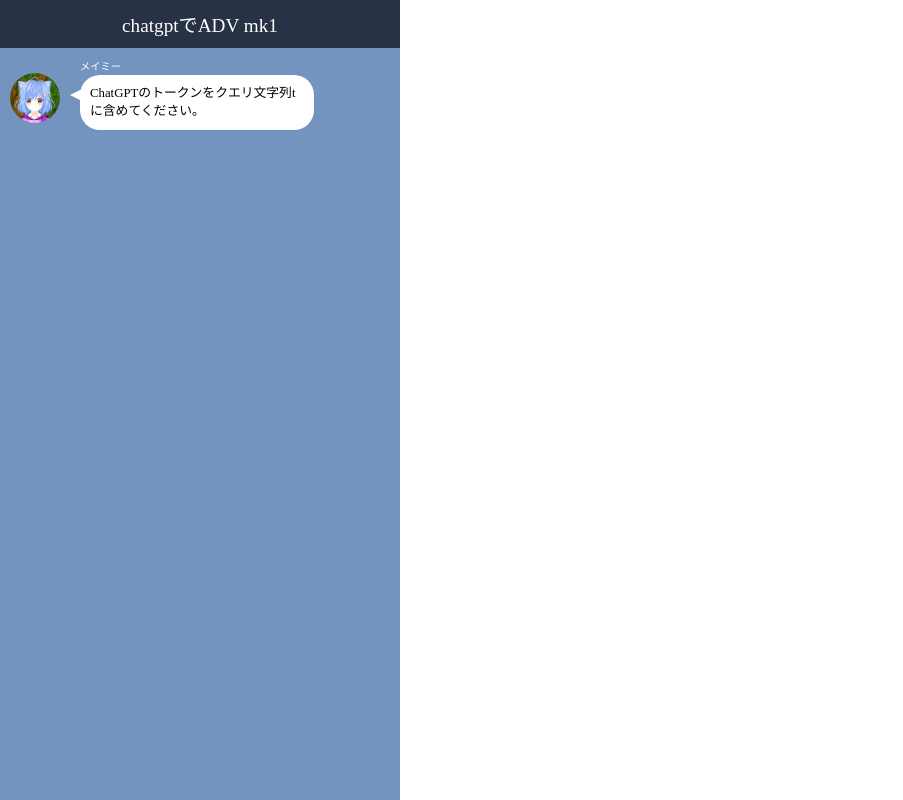
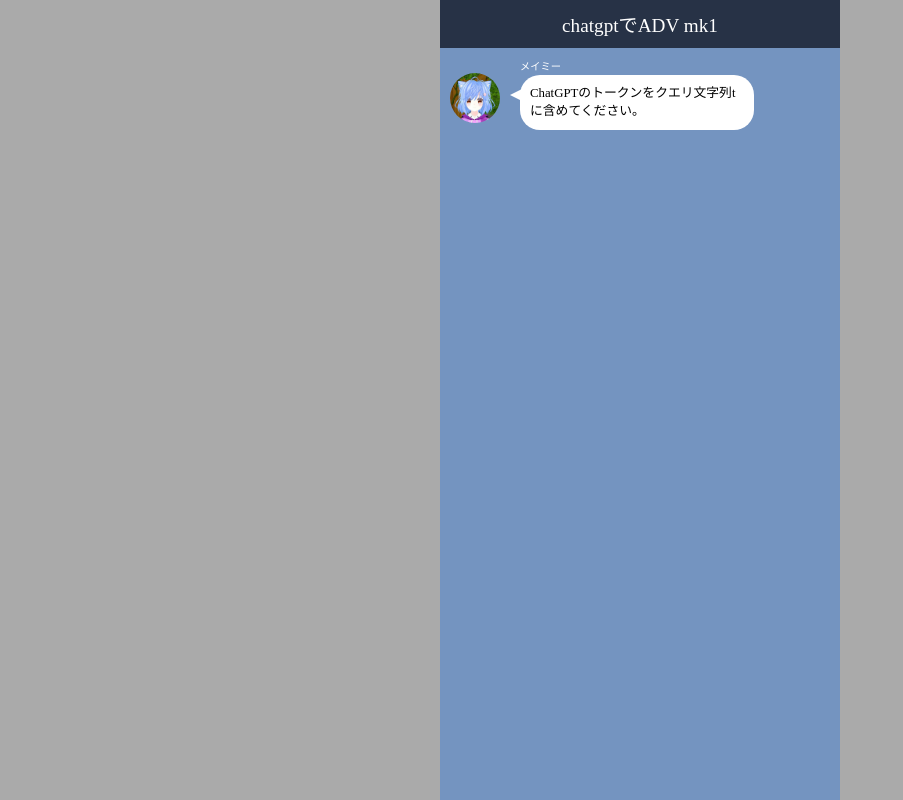
Before and after one commit to javel555/SelectTalk, a plain HTML site: page index.html in a window 1280 px wide. Shown: the whole page, without its empty margins (0-903 px from the left). Drawn offline with Linux system fonts and the light colour scheme.

Commit message:
デスクトップでの見栄えを調整

```diff
--- a/index.html
+++ b/index.html
@@ -15,6 +15,7 @@
       body {
         height: 100%;
         margin: 0;
+        background-color: #aaa;
       }
 
       .choice__contents {
@@ -39,11 +40,11 @@
     <div id="contents" style="height: inherit">
       <div
         class="line__container"
-        style="height: inherit; display: flex; flex-direction: column"
+        style="height: inherit; display: flex; flex-direction: column; margin:auto"
       >
         <div class="line__title">chatgptでADV mk1</div>
 
-        <div class="line__contents scroll" style="flex: 1" id="thread">
+        <div class="line__contents scroll" style="flex: 1; scrollbar-width: none;" id="thread">
           <!-- テンプレ
           <div class="line__left">
             <figure>
```
